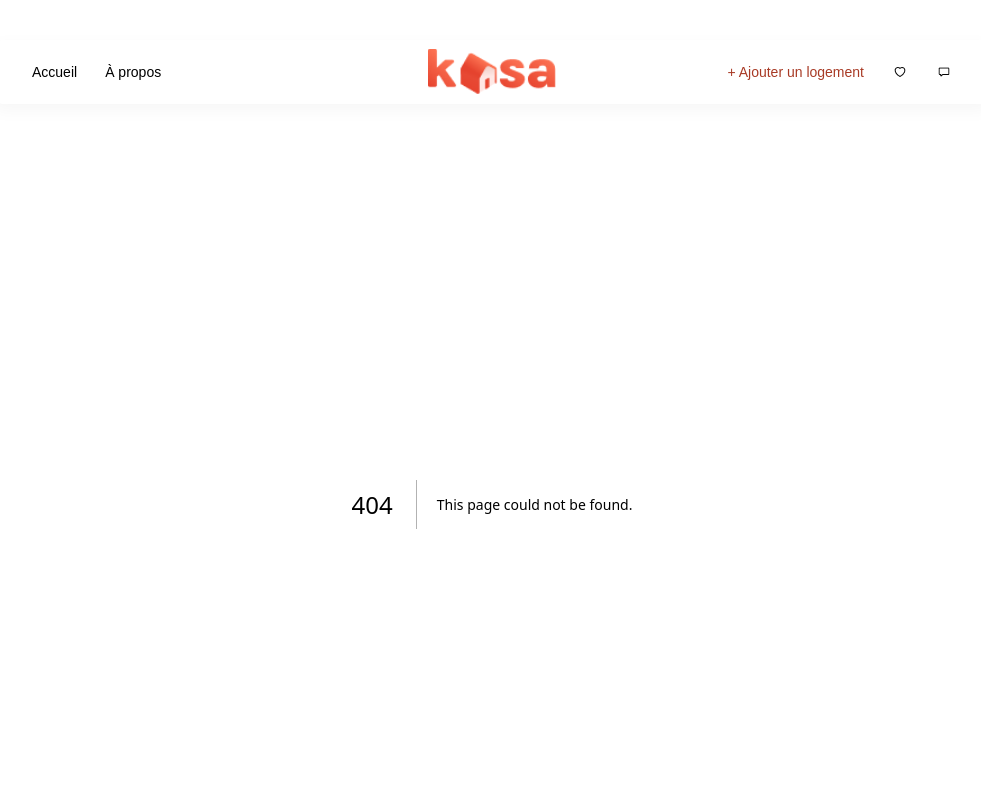
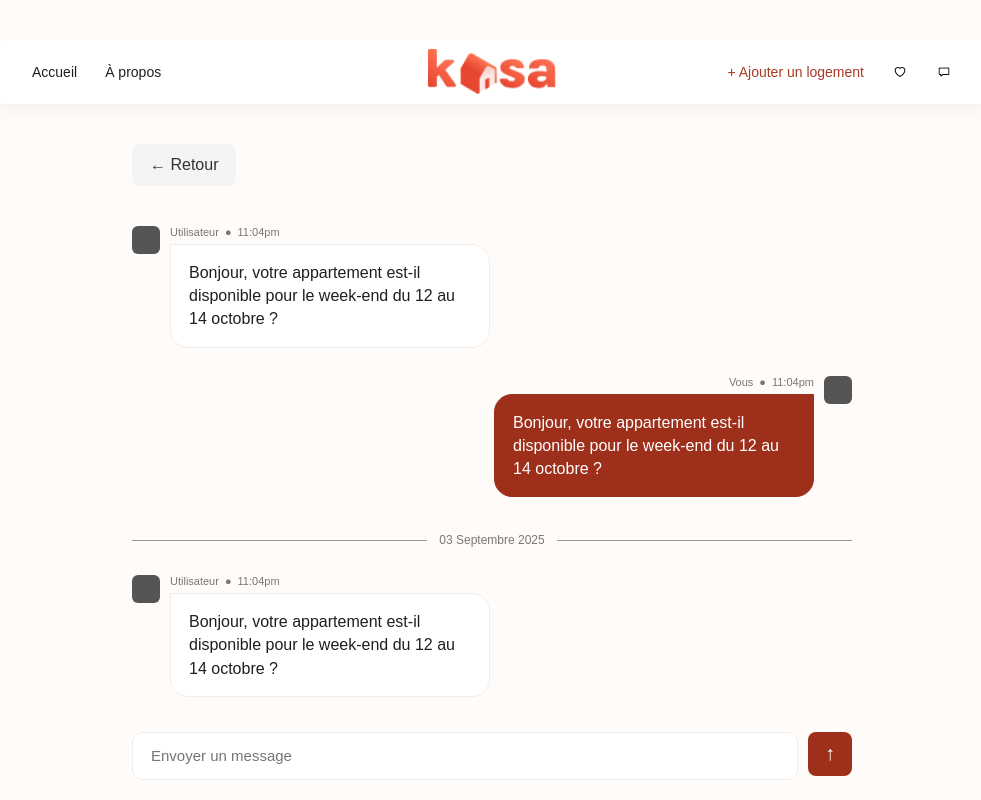
Before and after one commit to dhruvesh-patel2/-kaza-D-veloppez-une-plateforme-de-r-servation-avec-React, a Next.js app: page /messages in a window 1280 px wide. Before the commit this address had no page. Shown: the top 800 px of the page, without its empty margins (148-1129 px from the left). Built offline with nearby package versions, Linux system fonts and the light colour scheme.

Commit message:
feat: ajout de la page messagerie et des actions de contact hôte

```diff
--- /dev/null
+++ b/app/messages/page.jsx
@@ -0,0 +1,17 @@
+// Import du style de la page messagerie
+import "../../styles/messages.css";
+// Import du composant messagerie
+import MessageThread from "../../components/MessageThread";
+// Page messagerie
+export default function MessagesPage() {
+  return (
+    <main className="messages-page">
+      {/* Bouton retour */}
+      <a href="/" className="messages-page__back">
+        ← Retour
+      </a>
+      {/* Conversation */}
+      <MessageThread />
+    </main>
+  );
+}
--- /dev/null
+++ b/components/MessageThread.jsx
@@ -0,0 +1,117 @@
+"use client";
+// Import du state React
+import { useState } from "react";
+// Messages affichés par défaut
+const defaultMessages = [
+  {
+    id: 1,
+    author: "Utilisateur",
+    time: "11:04pm",
+    text: "Bonjour, votre appartement est-il disponible pour le week-end du 12 au 14 octobre ?",
+    type: "received",
+  },
+  {
+    id: 2,
+    author: "Vous",
+    time: "11:04pm",
+    text: "Bonjour, votre appartement est-il disponible pour le week-end du 12 au 14 octobre ?",
+    type: "sent",
+  },
+  {
+    id: 3,
+    author: "Utilisateur",
+    time: "11:04pm",
+    text: "Bonjour, votre appartement est-il disponible pour le week-end du 12 au 14 octobre ?",
+    type: "received",
+  },
+];
+// Composant conversation
+export default function MessageThread() {
+  // Liste des messages
+  const [messages, setMessages] = useState(defaultMessages);
+  // Valeur du champ message
+  const [messageValue, setMessageValue] = useState("");
+  // Envoi du message
+  const handleSubmit = (event) => {
+    event.preventDefault();
+    // Empêche l’envoi vide
+    if (!messageValue.trim()) {
+      return;
+    }
+    // Création du nouveau message
+    const newMessage = {
+      id: Date.now(),
+      author: "Vous",
+      time: "11:04pm",
+      text: messageValue,
+      type: "sent",
+    };
+    // Ajout du message à la conversation
+    setMessages((previousMessages) => [
+      ...previousMessages,
+      newMessage,
+    ]);
+    // Vide le champ
+    setMessageValue("");
+  };
+  return (
+    <section className="messages-thread">
+      {/* Liste des messages */}
+      <div className="messages-thread__list">
+        {messages.map((message, index) => (
+          <div key={message.id}>
+            {/* Séparateur de date */}
+            {index === 2 && (
+              <div className="messages-thread__date">
+                <span />
+                <p>03 Septembre 2025</p>
+                <span />
+              </div>
+            )}
+            {/* Ligne message */}
+            <article
+              className={`message message--${message.type}`}
+            >
+              {/* Avatar */}
+              <div className="message__avatar" />
+              {/* Contenu */}
+              <div className="message__content">
+                <div className="message__meta">
+                  <span>{message.author}</span>
+                  <span>●</span>
+                  <span>{message.time}</span>
+                </div>
+
+                <p className="message__bubble">
+                  {message.text}
+                </p>
+              </div>
+            </article>
+          </div>
+        ))}
+      </div>
+      {/* Formulaire d’envoi */}
+      <form
+        className="messages-thread__form"
+        onSubmit={handleSubmit}
+      >
+        <input
+          type="text"
+          placeholder="Envoyer un message"
+          value={messageValue}
+          onChange={(event) =>
+            setMessageValue(event.target.value)
+          }
+          aria-label="Envoyer un message"
+        />
+
+        <button
+          type="submit"
+          aria-label="Envoyer le message"
+        >
+          ↑
+        </button>
+      </form>
+    </section>
+  );
+}
--- /dev/null
+++ b/styles/messages.css
@@ -0,0 +1,193 @@
+/* =========================
+   Page messagerie
+========================= */
+.messages-page {
+  width: min(100% - 32px, 720px);
+  margin: 40px auto 0;
+}
+
+/* =========================
+   Bouton retour
+========================= */
+.messages-page__back {
+  display: inline-flex;
+  align-items: center;
+  padding: 12px 18px;
+  margin-bottom: 40px;
+  background: #f4f4f4;
+  border-radius: 8px;
+  color: #333333;
+  text-decoration: none;
+}
+
+/* =========================
+   Liste messages
+========================= */
+.messages-thread__list {
+  display: flex;
+  flex-direction: column;
+  gap: 28px;
+}
+
+/* =========================
+   Message
+========================= */
+.message {
+  display: flex;
+  gap: 10px;
+}
+
+/* =========================
+   Message envoyé
+========================= */
+.message--sent {
+  justify-content: flex-end;
+}
+
+/* =========================
+   Avatar
+========================= */
+.message__avatar {
+  width: 28px;
+  height: 28px;
+  flex-shrink: 0;
+  background: #555555;
+  border-radius: 6px;
+}
+
+/* =========================
+   Avatar message envoyé
+========================= */
+.message--sent .message__avatar {
+  order: 2;
+}
+
+/* =========================
+   Contenu message
+========================= */
+.message__content {
+  max-width: 320px;
+}
+
+/* =========================
+   Infos message
+========================= */
+.message__meta {
+  display: flex;
+  gap: 6px;
+  margin-bottom: 6px;
+  font-size: 11px;
+  color: #777777;
+}
+
+/* =========================
+   Message envoyé aligné droite
+========================= */
+.message--sent .message__meta {
+  justify-content: flex-end;
+}
+
+/* =========================
+   Bulle message
+========================= */
+.message__bubble {
+  padding: 16px 18px;
+  background: #ffffff;
+  border: 1px solid #eeeeee;
+  border-radius: 0 18px 18px 18px;
+  line-height: 1.45;
+}
+
+/* =========================
+   Bulle message envoyé
+========================= */
+.message--sent .message__bubble {
+  background: #9d2f1b;
+  color: #ffffff;
+  border-color: #9d2f1b;
+  border-radius: 18px 0 18px 18px;
+}
+
+/* =========================
+   Séparateur date
+========================= */
+.messages-thread__date {
+  display: flex;
+  align-items: center;
+  gap: 12px;
+  margin: 8px 0 28px;
+  color: #777777;
+  font-size: 12px;
+}
+
+/* =========================
+   Lignes date
+========================= */
+.messages-thread__date span {
+  flex: 1;
+  height: 1px;
+  background: #999999;
+}
+
+/* =========================
+   Formulaire message
+========================= */
+.messages-thread__form {
+  position: sticky;
+  bottom: 0;
+  display: flex;
+  gap: 10px;
+  margin-top: 50px;
+  padding: 20px 0;
+  background: #fffbf9;
+}
+
+/* =========================
+   Champ message
+========================= */
+.messages-thread__form input {
+  flex: 1;
+  height: 48px;
+  padding: 0 18px;
+  border: 1px solid #eeeeee;
+  border-radius: 10px;
+  font-size: 15px;
+}
+
+/* =========================
+   Bouton envoyer
+========================= */
+.messages-thread__form button {
+  width: 44px;
+  height: 44px;
+  border: none;
+  border-radius: 8px;
+  background: #9d2f1b;
+  color: #ffffff;
+  font-size: 20px;
+  cursor: pointer;
+}
+
+/* =========================
+   Responsive mobile
+========================= */
+@media (max-width: 900px) {
+  .messages-page {
+    width: min(100% - 16px, 390px);
+    margin-top: 20px;
+  }
+
+  .messages-page__back {
+    margin-bottom: 36px;
+  }
+
+  .message__content {
+    max-width: 270px;
+  }
+
+  .messages-thread__form {
+    padding: 18px 22px;
+    margin-left: -8px;
+    margin-right: -8px;
+  }
+}
```
Also changed, not shown: app/properties/[slug]/page.jsx (+67 -26 lines), styles/property-detail.css (+22 -0 lines).
